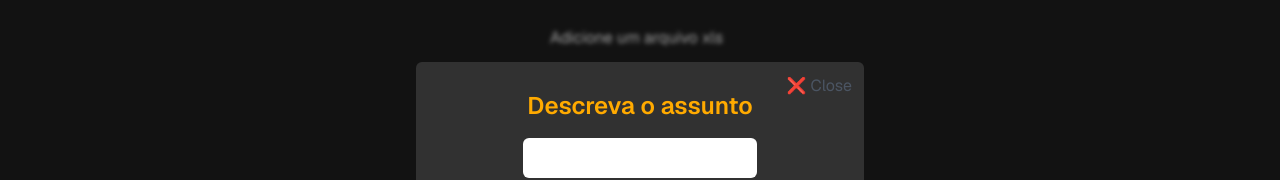
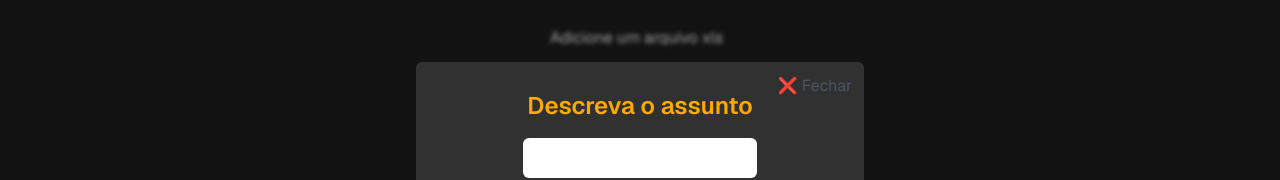
Before and after one commit to DreicLeal/flashcardsAI, a Next.js app: page / in a window 1280 px wide. Both pictures are taken after a click on the button 640 px from the left and 544 px from the top of the page. Shown: the part 238-418 px from the top of the page. Built offline with nearby package versions, Linux system fonts and the light colour scheme.

Commit message:
Create options component
User choose between AI or excel sheet to create a deck

```diff
--- a/src/components/CreateDeckOptions.tsx
+++ b/src/components/CreateDeckOptions.tsx
@@ -4,6 +4,7 @@ import Image from "next/image";
 import magic from "../../public/magic-wand.png";
 import AIRequestForm from "./AIRequestForm";
 import { useFlashCards } from "@/context/flashCardsContext/flashcardsGameContext";
+import ConfirmModal from "./ConfirmModal";
 
 export default function CreateDeckOptions() {
   const { isFormOpen, setIsFormOpen } = useFlashCards();
@@ -30,12 +31,13 @@ export default function CreateDeckOptions() {
               className="absolute top-2 right-2 text-gray-600 p-1 rounded-md hover:bg-gray-900"
               onClick={() => setIsFormOpen(false)}
             >
-              ❌ Close
+              ❌ Fechar
             </button>
             <AIRequestForm />
           </div>
         </div>
       )}
+      <ConfirmModal/>
     </>
   );
 }
```
